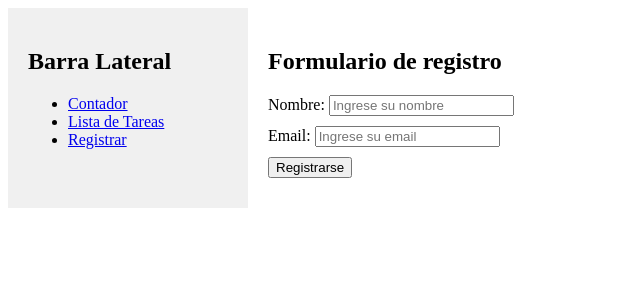
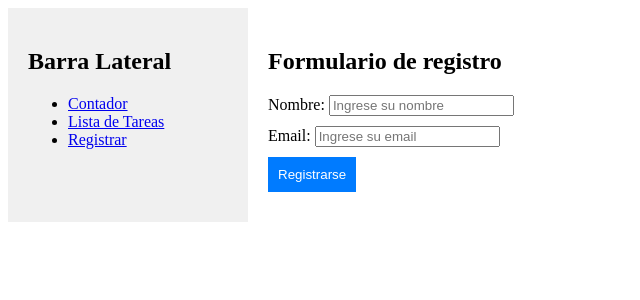
Before and after one commit to Nefta11/vue.js-curso, a Vue app: page /Registrar in a window 1280 px wide. Shown: the top 300 px of the page, without its empty margins (0-640 px from the left). Built offline with nearby package versions, Linux system fonts and the light colour scheme.

Commit message:
Agregar estilos al botón en el componente RegistroView

```diff
--- a/src/modules/registro/views/RegistroView.vue
+++ b/src/modules/registro/views/RegistroView.vue
@@ -32,4 +32,17 @@ const submit = () => {
 .form {
   margin-bottom: 10px;
 }
+
+button {
+  padding: 10px;
+  background-color: #007bff;
+  color: white;
+  border: none;
+  cursor: pointer;
+}
+
+button:hover {
+  background-color: #0056b3;
+}
+
 </style>
```
